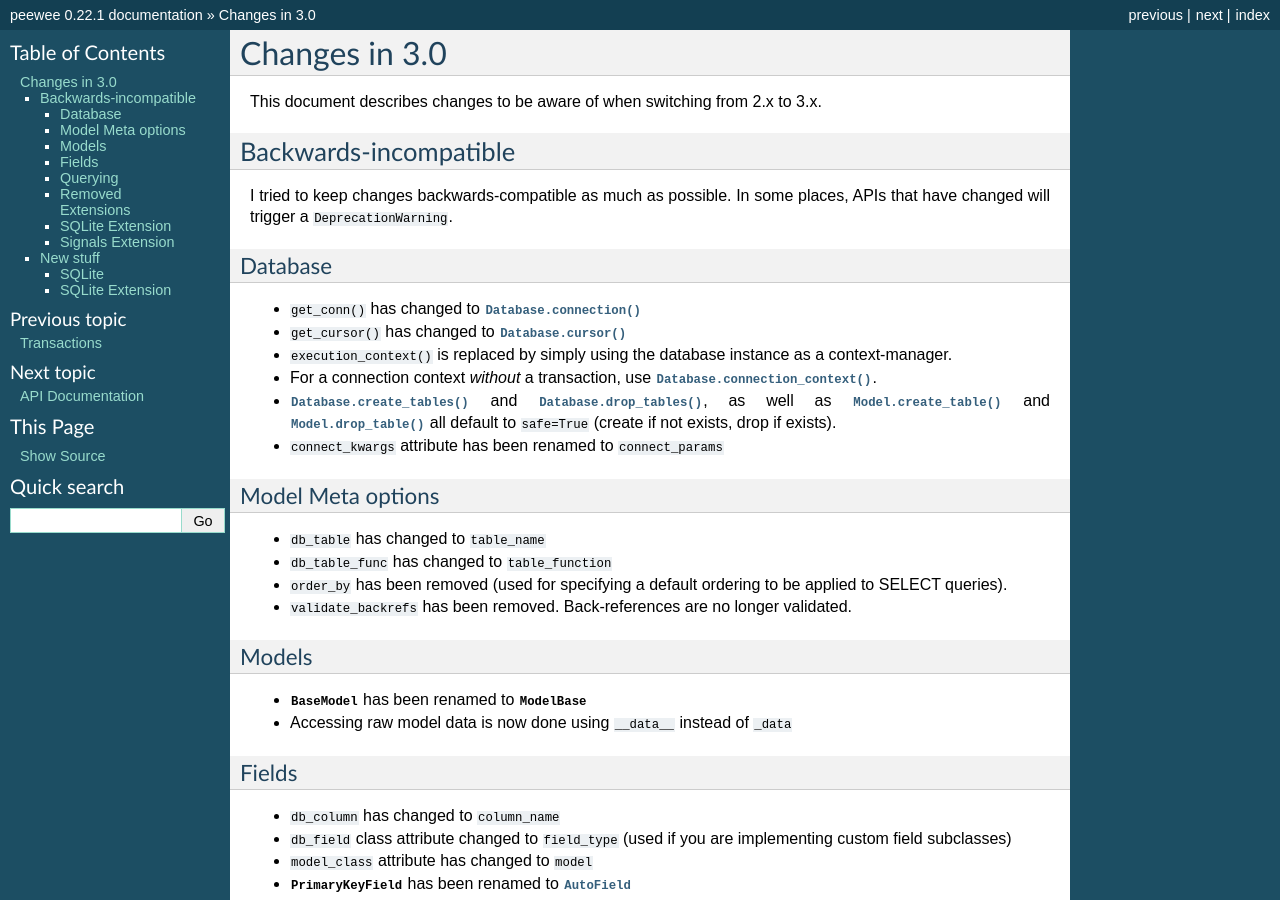
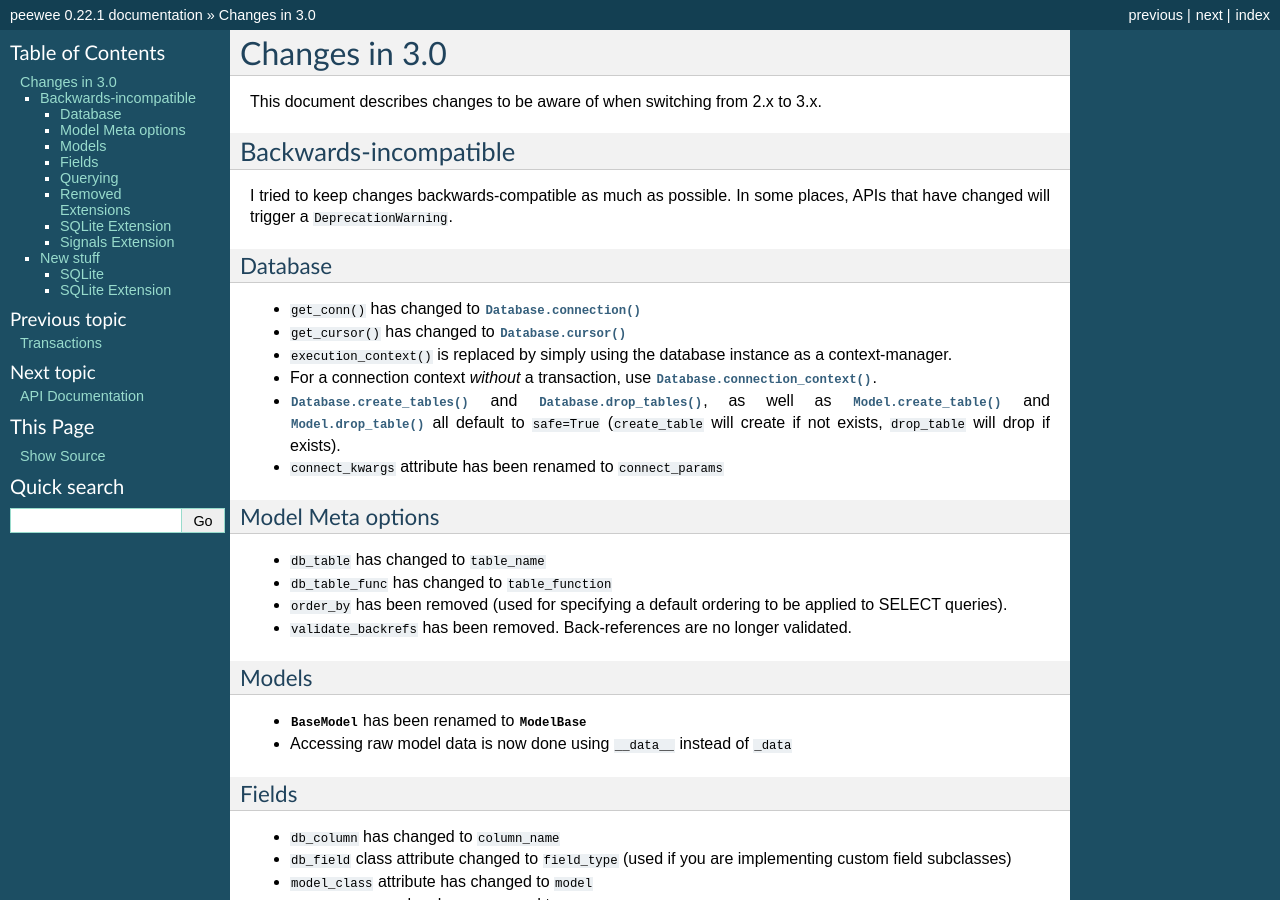
Before and after one commit to coleifer/peewee, a Sphinx documentation site: the page built from docs/peewee/changes.rst, in a window 1280 px wide and 900 px high. Built offline with Sphinx 7.4.7, drawn with Linux system fonts in a browser that asks for light colours; pages that are not in the unit, such as notebooks, are missing from menus.

Commit message:
Clarify comment that sounded like create_tables() in Peewee 3 will drop your table if it exists.
This scared me on first read. I had to read it a couple times to figure out that the second part of the parenthetical comment was talking about the drop_tables() method. And I had to read the source code to be fully sure.

I like the updated functionality, though. It's a great improvement, thanks!

```diff
--- a/docs/peewee/changes.rst
+++ b/docs/peewee/changes.rst
@@ -22,7 +22,7 @@
   :py:meth:`Database.connection_context`.
 * :py:meth:`Database.create_tables` and :py:meth:`Database.drop_tables`, as
   well as :py:meth:`Model.create_table` and :py:meth:`Model.drop_table` all
-  default to ``safe=True`` (create if not exists, drop if exists).
+  default to ``safe=True`` (``create_table`` will create if not exists, ``drop_table`` will drop if exists).
 * ``connect_kwargs`` attribute has been renamed to ``connect_params``
 
 Model Meta options
```
